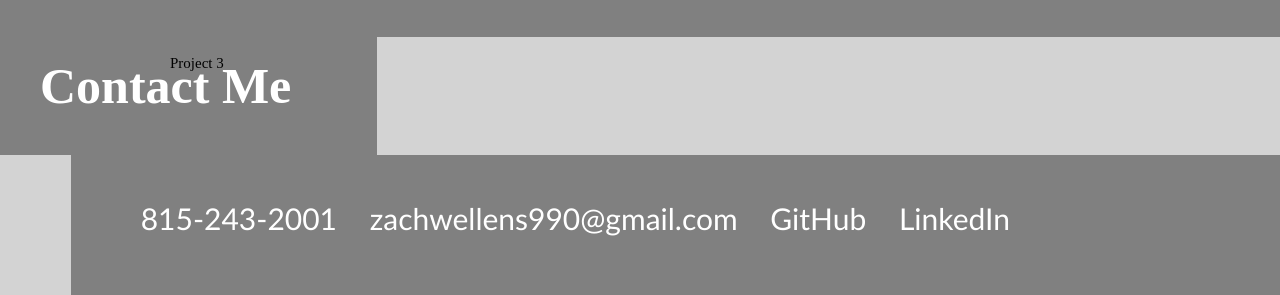
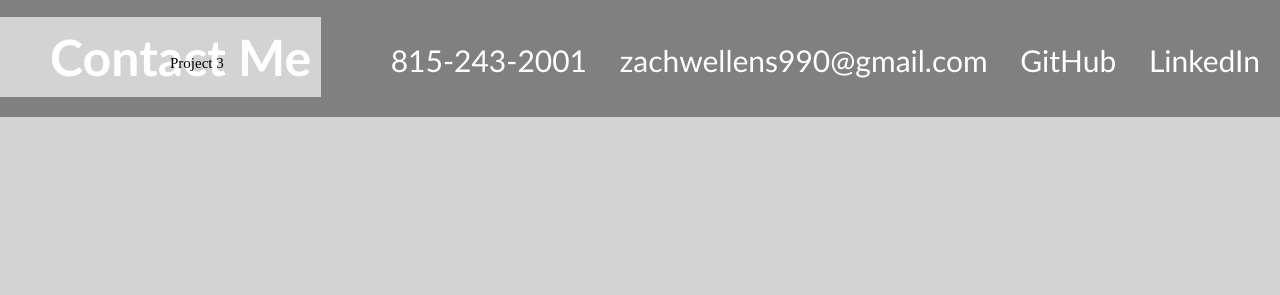
Before and after one commit to zwell99/week-two-challenge, a plain HTML site: page index.html in a window 1280 px wide. Shown: the part 928-1223 px from the top of the page. After the commit the page ends 1045 px from the top, so only its background shows below. Drawn offline with Linux system fonts and the light colour scheme.

Commit message:
Added to css

```diff
--- a/assets/css/style.css
+++ b/assets/css/style.css
@@ -112,26 +112,26 @@ body {
 /* Sets parameters for the contact me section */
 .contact-me {
     padding: 20px;
+    padding-bottom: 100px;
     background-color: grey;
     color: white;
+    font-family: 'Gill Sans', 'Gill Sans MT', Calibri, 'Trebuchet MS', sans-serif;
 }
 
 .contact-me h2 {
     float: left;
     margin-left: -20px;
-    padding: 40px;
-    padding-right: 86px;
+    padding: 10px;
+    padding-left: 50px;
     font-size: 50px;
-    background-color: grey;
+    background-color: lightgrey;
 }
 
+
 .contact-me div {
-    margin-right: -20px;
-    padding: 45px;
-    padding-right: 270px;
-    padding-bottom: 59px;
     float: right;
     font-family: 'Gill Sans', 'Gill Sans MT', Calibri, 'Trebuchet MS', sans-serif;
+    margin-top: 25px;
     font-size: 30px;
     background-color: grey;
 }
```
